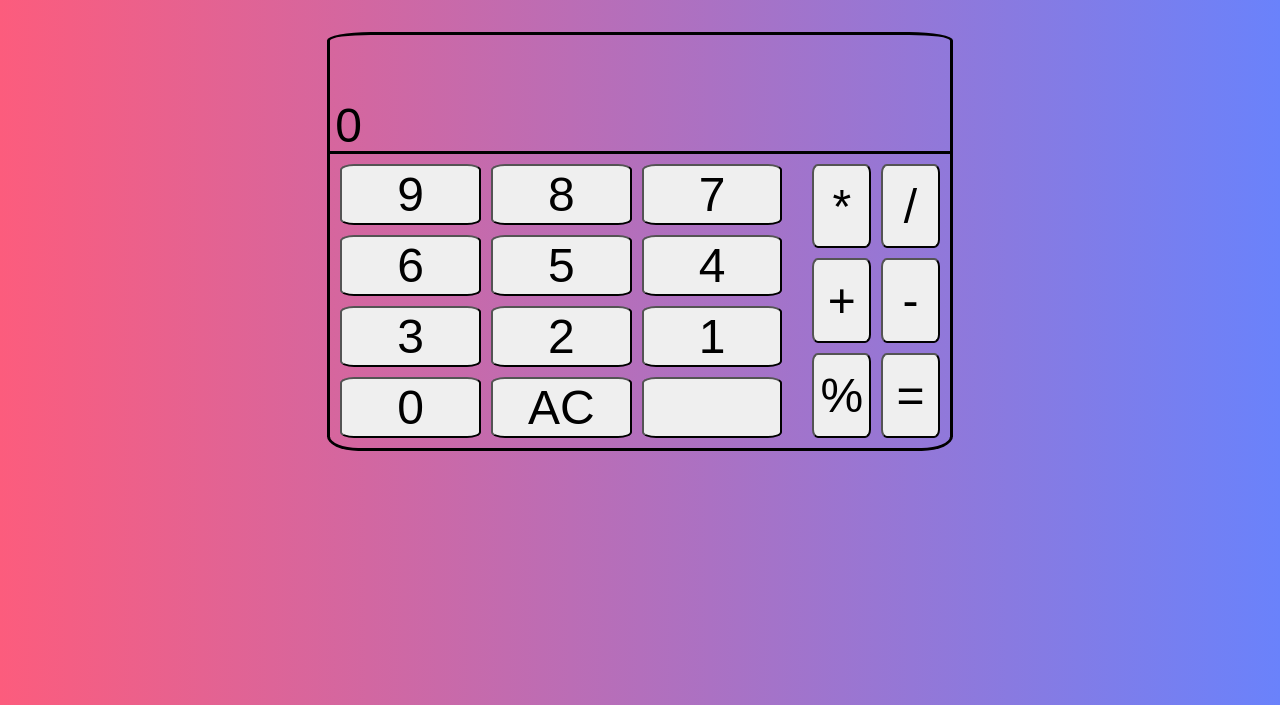
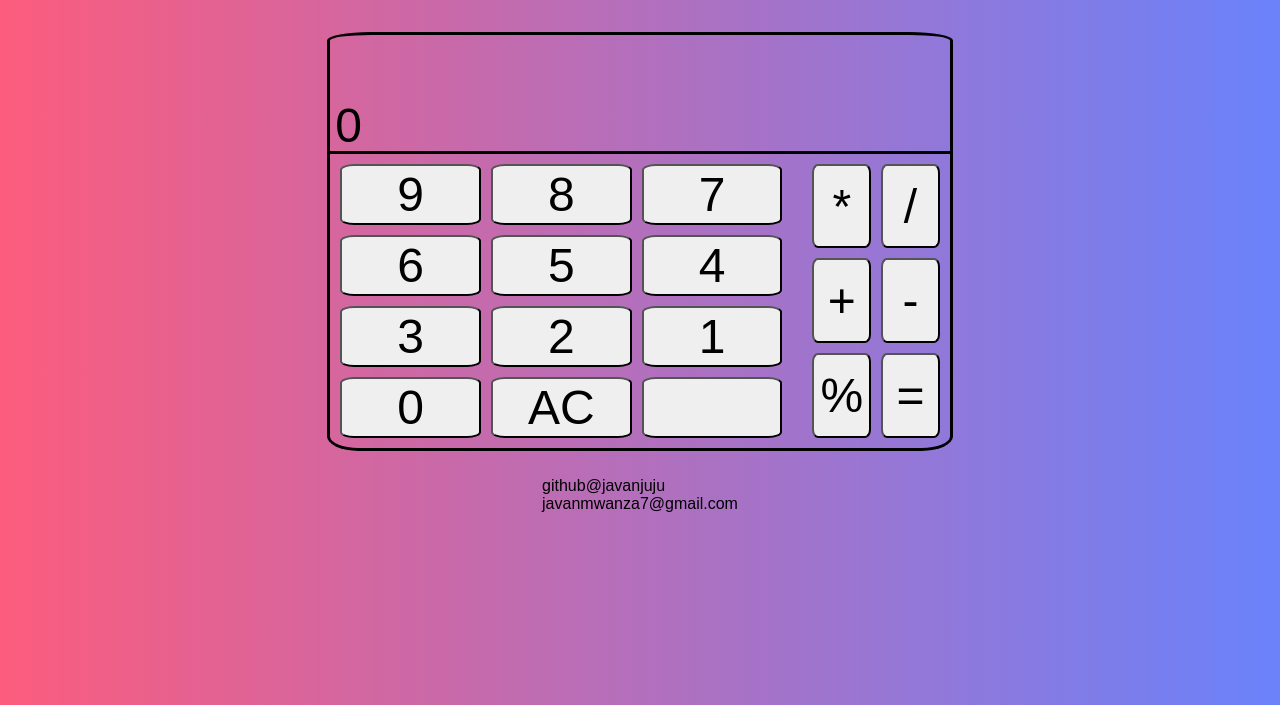
Before and after one commit to javanjuju/calculator, a plain HTML site: page index.html in a window 1280 px wide. Shown: the part 138-843 px from the top of the page. Drawn offline with Linux system fonts and the light colour scheme; a web font is replaced by a local one.

Commit message:
Add more styles

```diff
--- a/index.html
+++ b/index.html
@@ -52,5 +52,10 @@
             </div>
         </div>
     </div>
+    <footer>
+        <p>github@javanjuju <br>
+            javanmwanza7@gmail.com
+        </p>
+    </footer>
 </body>
 </html>
--- a/stylesheet.css
+++ b/stylesheet.css
@@ -14,6 +14,10 @@ h1{
     display: flex;
     justify-content: center;
     font-size: 4rem;
+}
+footer{
+    display: flex;
+    justify-content: center;
 }
 .box{
     display: flex;
```
